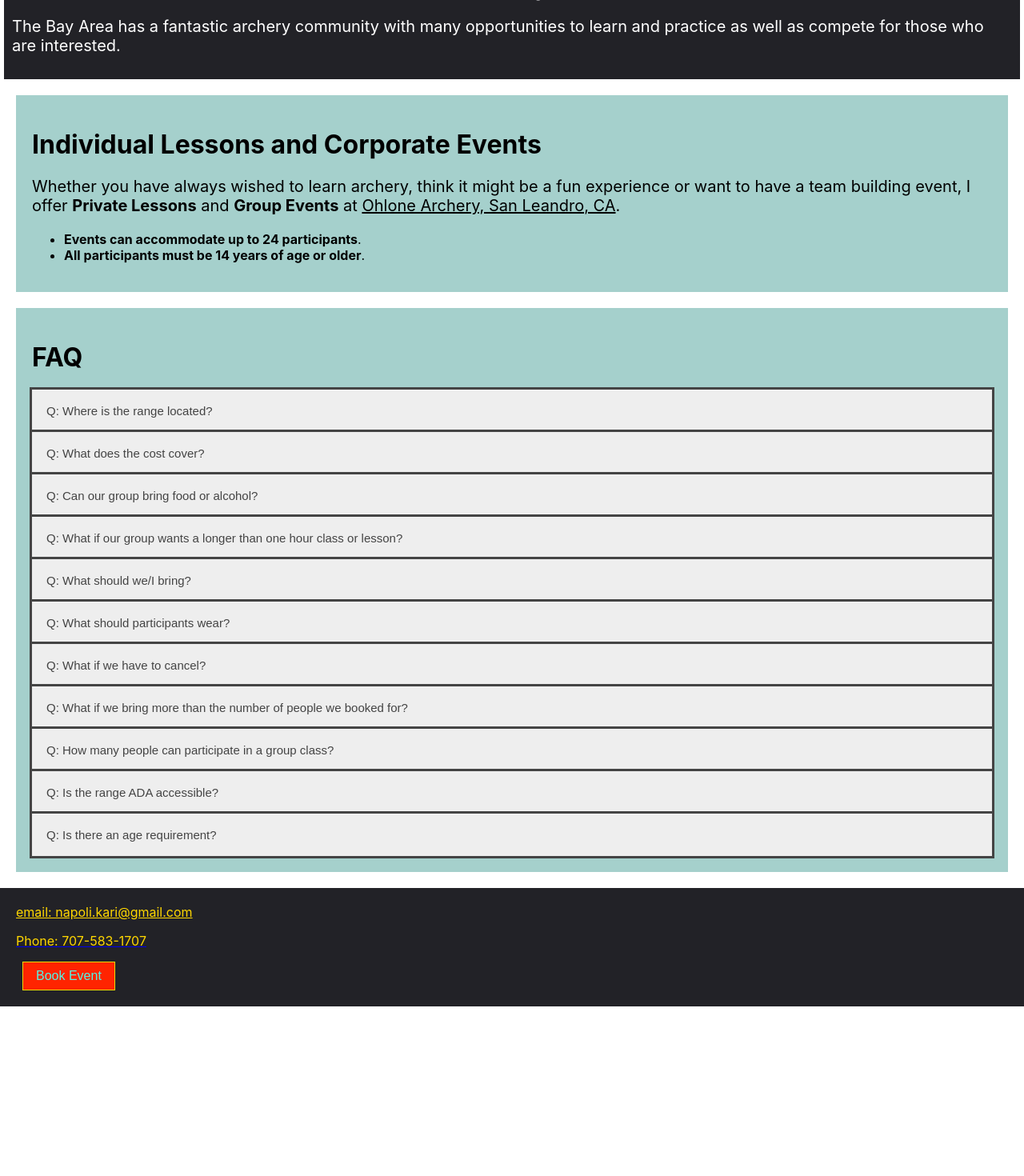
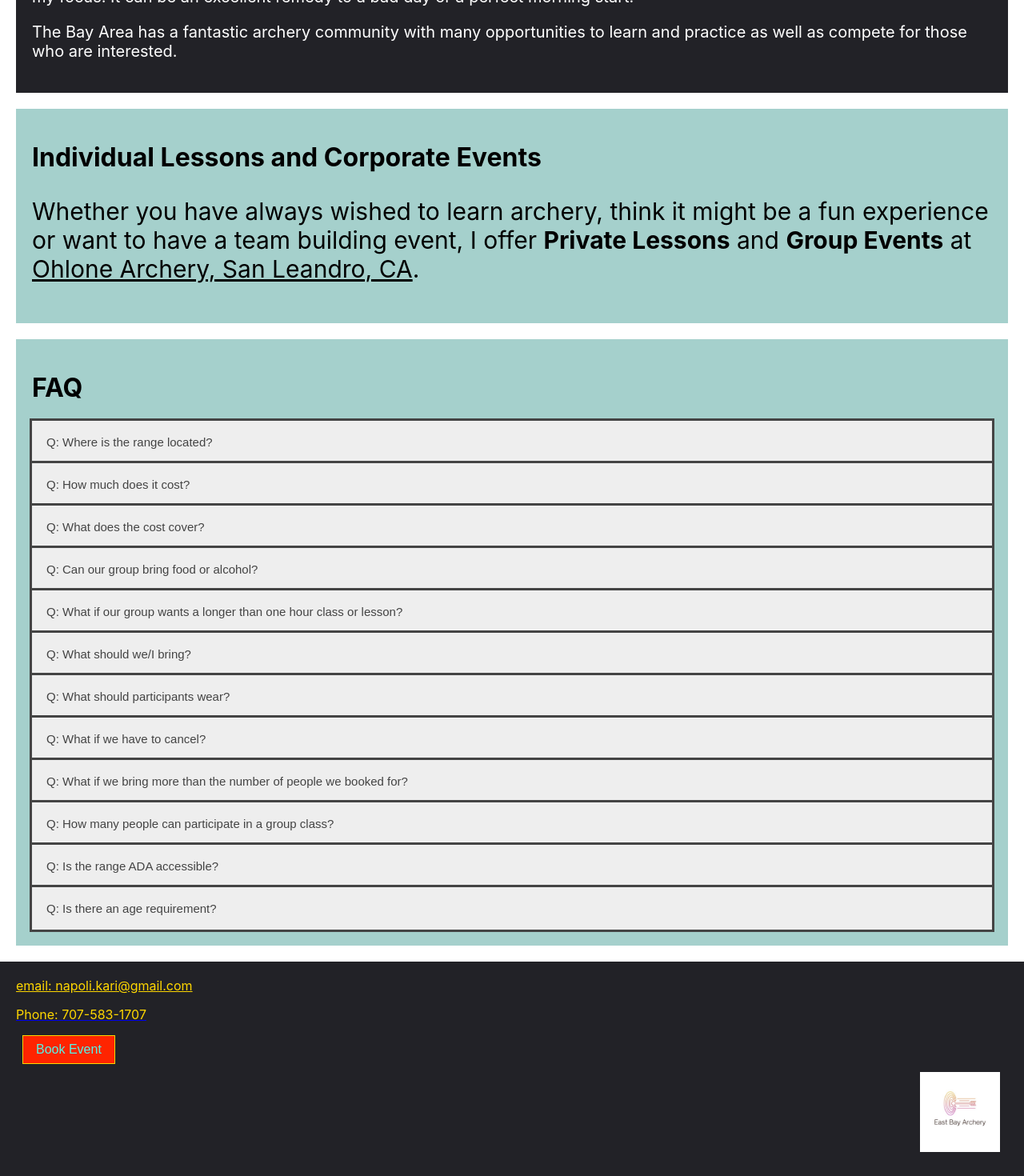
Before and after one commit to bjwilk/Karchery, a React (Create React App) app: page / in a window 1280 px wide. Shown: the part 777-2247 px from the top of the page at 80% size. Before the commit the page ends 2035 px from the top, so only its background shows below. Built offline with nearby package versions, Linux system fonts and the light colour scheme.

Commit message:
added logo

```diff
--- a/src/Accordion.js
+++ b/src/Accordion.js
@@ -19,6 +19,16 @@ class Accordion extends React.Component {
             Lessons are offered at Ohlone Archery: 2301 Verna Court, San
             Leandro. Unfortunately, East Bay Archery is not equipped to offer
             off site classes.
+          </p>
+        </div>
+
+        <button className="accordion" onClick={this.handleAccordionClick}>
+          Q: How much does it cost?
+        </button>
+        <div className="panel">
+          <p>
+            All prices are on the booing page. Click the Book Event button to
+            see prices.
           </p>
         </div>
 
@@ -90,11 +100,7 @@ class Accordion extends React.Component {
         </button>
         <div className="panel">
           <p>
-            We charge per person. For 4 to 10 people, the cost is $45 per
-            person. For 11 and more, the cost is $35 per person. If more than
-            the number agreed upon attend AND shoot, the difference must be
-            paid. If fewer than the agreed upon number attend, we can issue a
-            refund for the missing participants.
+            That's no problem. We can adjust the price to match the group size.
           </p>
         </div>
 
--- a/src/App.js
+++ b/src/App.js
@@ -2,6 +2,7 @@ import React from "react";
 import banner from "./img/banner.jpeg";
 import styled from "styled-components";
 import Accordion from "./Accordion";
+import eba from "./img/eba.jpg";
 
 const Navbar = styled.nav`
   background-color: black;
@@ -18,6 +19,17 @@ const Banner = styled.img`
   margin-top: 20px;
   padding-top: 50px;
 `;
+
+const Logo = styled.img`
+  display: block;
+  width: 100px; /* Adjust the width as per your preference */
+  height: auto; /* Automatically adjust the height to maintain aspect ratio */
+  margin-left: auto; /* Move the image to the right side */
+  padding: 10px;
+`;
+
+
+
 
 const Container = styled.div`
   display: flex;
@@ -67,8 +79,8 @@ const Middle = styled.div`
 
 const Upper = styled.div`
   background-color: #222227;
-  padding: 10px;
-  margin: 5px;
+  padding: 20px;
+  margin: 20px;
 `;
 
 const P = styled.p`
@@ -111,24 +123,12 @@ function App() {
 
       <Middle>
         <h1>Individual Lessons and Corporate Events</h1>
-        <p style={{ fontSize: "20px" }}>
+        <p style={{ fontSize: "30px" }}>
           Whether you have always wished to learn archery, think it might be a
           fun experience or want to have a team building event, I offer <strong>Private
           Lessons</strong> and <strong>Group Events</strong> at <u>Ohlone Archery, San Leandro, CA</u>.
         </p>
-        <ul>
-          <li>
-            <span>
-              <strong>Events can accommodate up to 24 participants</strong>.
-            </span>
-          </li>
-          <li>
-            <span>
-              <strong>All participants must be 14 years of age or older</strong>
-              .
-            </span>
-          </li>
-        </ul>
+
       </Middle>
 
       <Lower>
@@ -148,6 +148,9 @@ function App() {
         <a href="https://eastbayarchery.simplybook.me">
           <Button>Book Event</Button>
         </a>
+        <div>
+          <Logo src={eba} alt="logo"/>
+        </div>
       </Footer>
     </>
   );
```
Also changed, not shown: src/img/eba.jpg (added).
